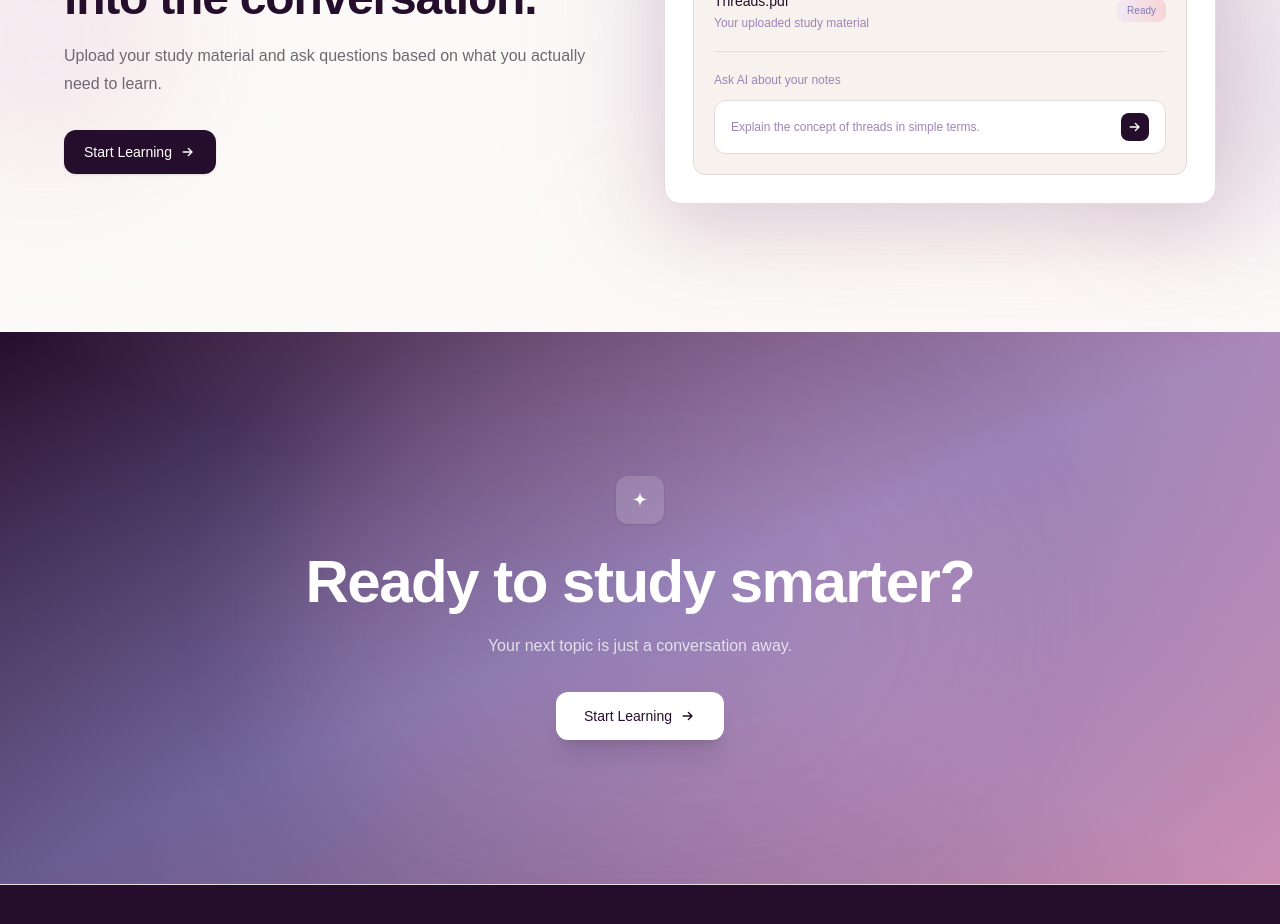
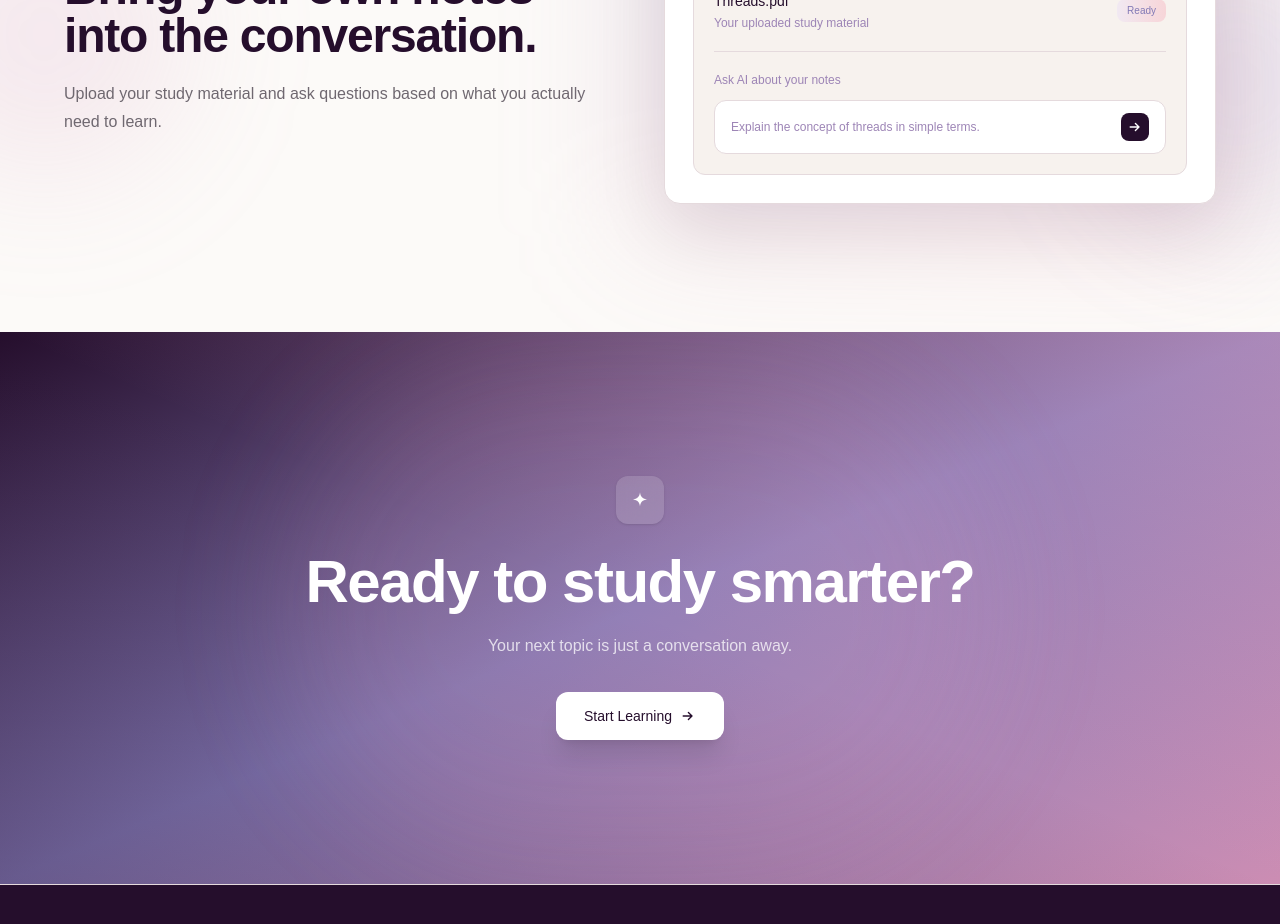
Before and after one commit to pixelperfectN/studytrail, a Next.js app: page / in a window 1280 px wide. Shown: the part 5200-6124 px from the top of the page. Built offline with nearby package versions, Linux system fonts and the light colour scheme.

Commit message:
Landing page updated

```diff
--- a/app/page.tsx
+++ b/app/page.tsx
@@ -1203,22 +1203,6 @@ export default function Home() {
                   actually need to learn.
                 </p>
 
-                <div className="mt-8">
-
-                  <Link
-                    href="/auth/signup"
-                    className="group inline-flex items-center gap-2 rounded-xl bg-[#250e2c] px-5 py-3 text-sm font-medium text-white shadow-sm transition duration-300 hover:-translate-y-1 hover:bg-[#3b1b43]"
-                  >
-                    Start Learning
-
-                    <span className="transition-transform duration-300 group-hover:translate-x-1">
-                      <ArrowIcon />
-                    </span>
-
-                  </Link>
-
-                </div>
-
               </div>
 
             </Reveal>
```
